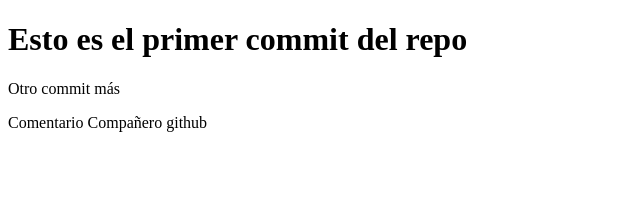
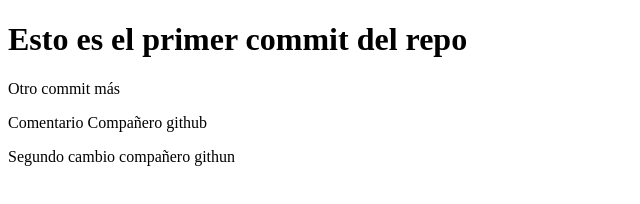
Before and after one commit to GNicolas-is/Mas-Sobre-GIT, a plain HTML site: page index.html in a window 1280 px wide. Shown: the whole page, without its empty margins (0-640 px from the left). Drawn offline with Linux system fonts and the light colour scheme.

Commit message:
2ºCambio compañero github

```diff
--- a/index.html
+++ b/index.html
@@ -10,6 +10,7 @@
     <div>
         <p>Otro commit más</p>
         <p>Comentario Compañero github</p>
+        <p>Segundo cambio compañero githun</p>
     </div>
 </body>
 </html>
```
